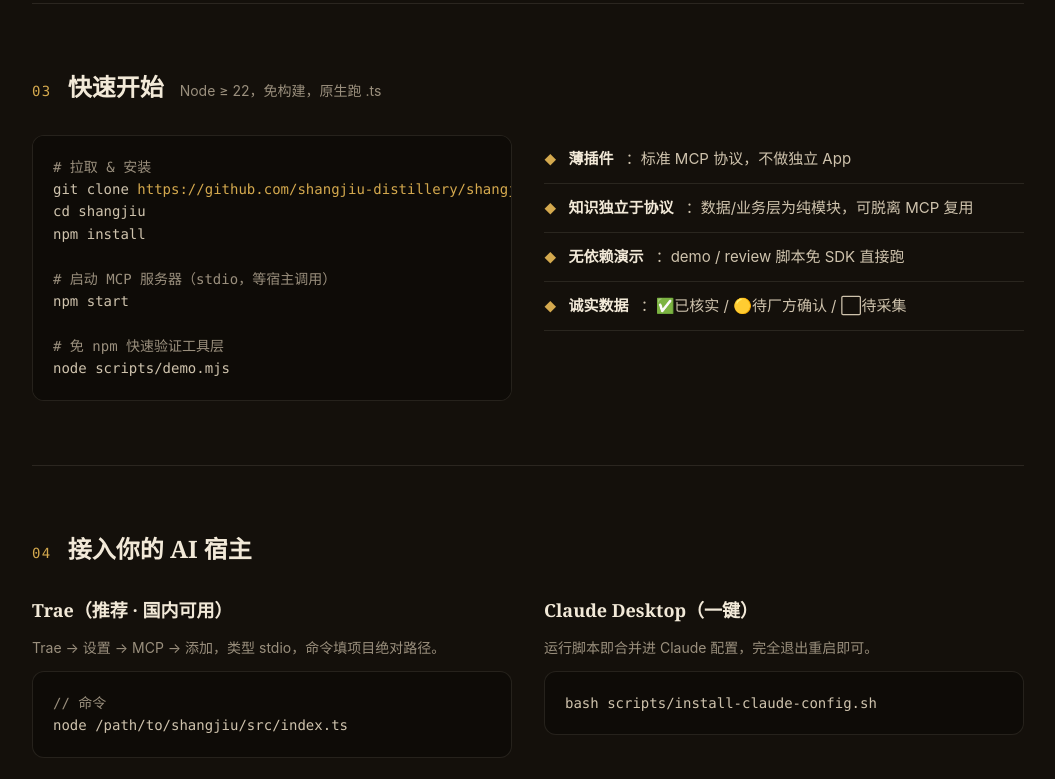
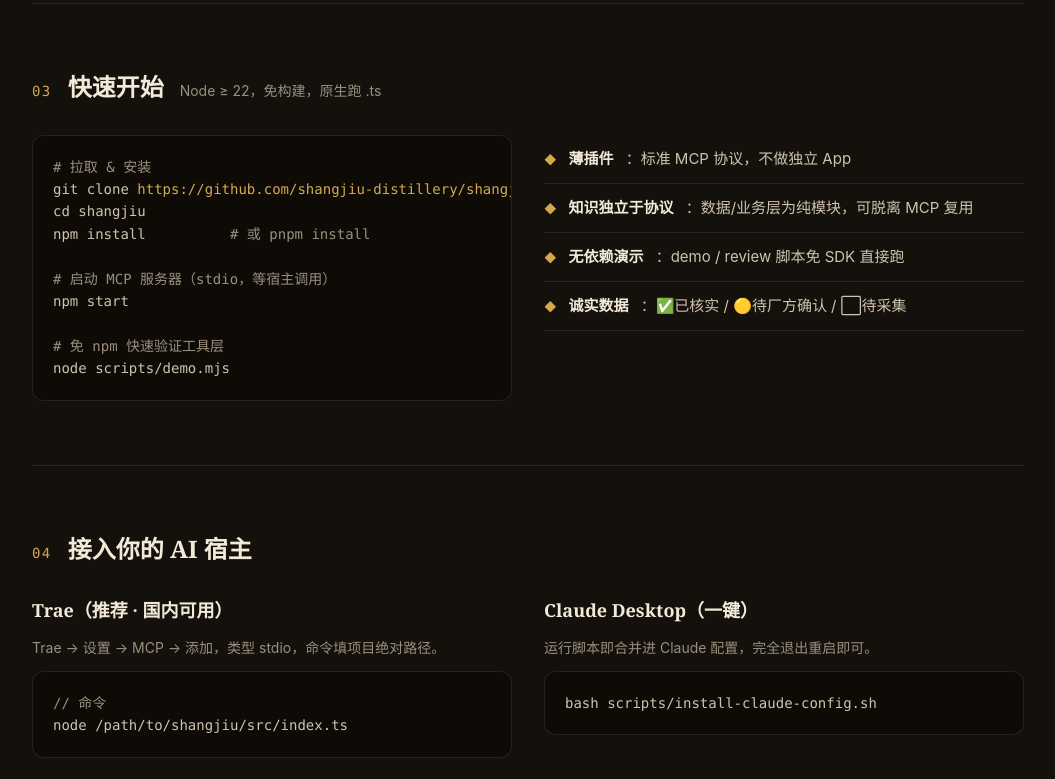
Before and after one commit to 1281227309-art/shangjiu, a website: page landing-single.html in a window 1280 px wide. Shown: the part 1840-2619 px from the top of the page, without its empty margins (112-1167 px from the left). Drawn offline with Linux system fonts and the light colour scheme.

Commit message:
docs: 发布文案核对——补充 pnpm 说明（README/落地页），保持单文件版同步

```diff
--- a/landing-single.html
+++ b/landing-single.html
@@ -177,7 +177,7 @@
       <pre><code><span class="c"># 拉取 & 安装</span>
 git clone <span class="g">https://github.com/shangjiu-distillery/shangjiu</span>
 cd shangjiu
-npm install
+npm install          <span class="c"># 或 pnpm install</span>
 
 <span class="c"># 启动 MCP 服务器（stdio，等宿主调用）</span>
 npm start
```
Also changed, not shown: landing.html (+1 -1 lines), README.md.
